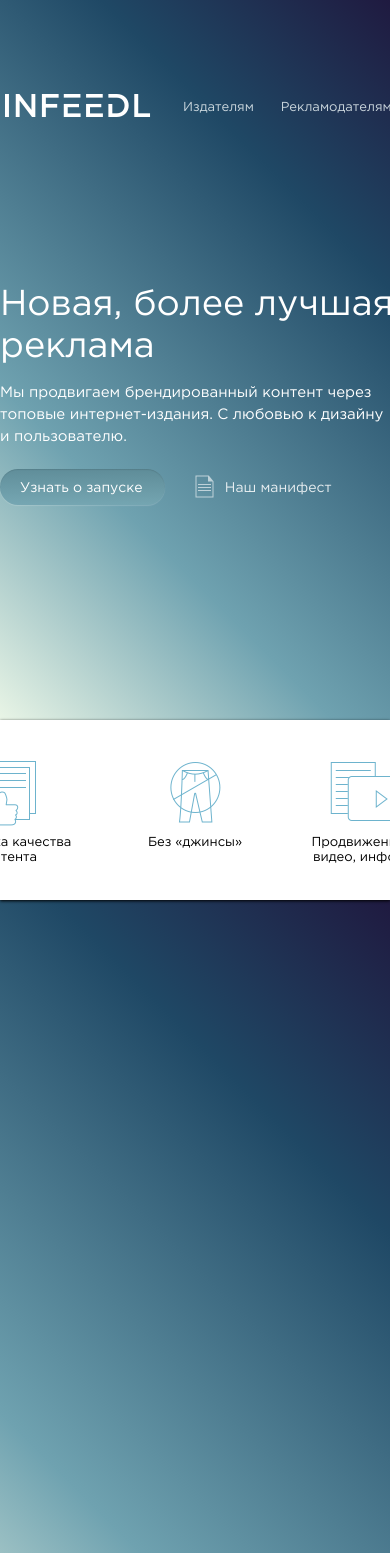
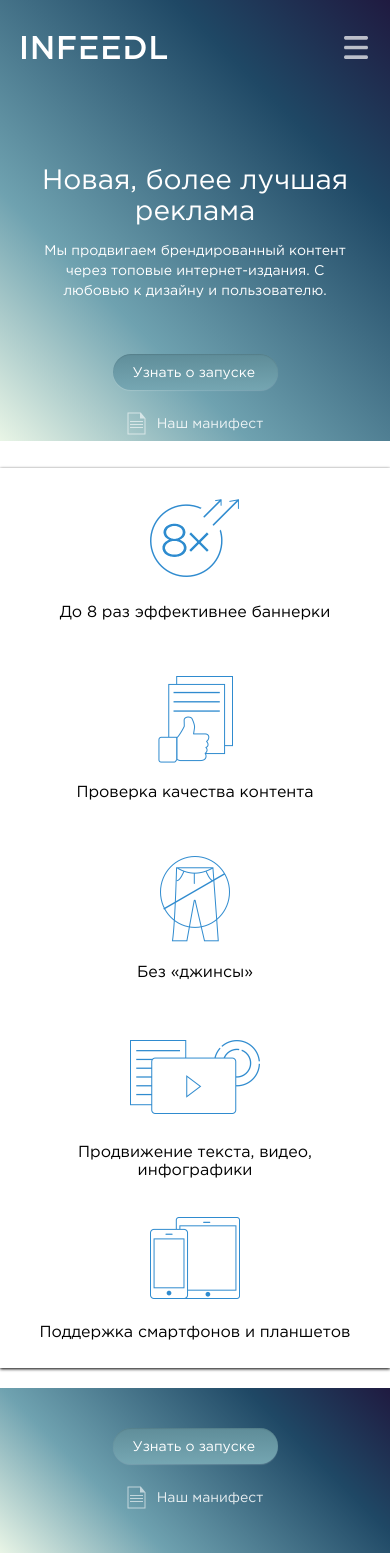
Before and after one commit to infeedl/infeedl-landing, a Jekyll site: the page built from index.html, in a window 390 px wide. Built offline with Jekyll 4.4.1, drawn with Linux system fonts in a browser that asks for light colours; nearby versions of some CDN libraries.

Commit message:
Mobile layout

```diff
--- /dev/null
+++ b/_includes/btns.html
@@ -0,0 +1,8 @@
+<div class="btns">
+  <form>
+    <input class="launch" type="text" placeholder="Узнать о запуске" data-blur-placeholder="Узнать о запуске" data-focus-placeholder="Ваш email" data-complete-placeholder="Спасибо! Расскажите друзьям:" />
+    <button type="submit" class="submit"></button>
+  </form>
+  {% include social.html %}
+  <button class="manifesto">Наш манифест</button>
+</div>
--- a/_includes/index.html
+++ b/_includes/index.html
@@ -2,28 +2,14 @@
   <div class="inner">
     <div class="header">
       <a href="/" class="logo"></a>
-      <ul>
-        <li><a href="http://publisher.infeedl.com/">Издателям</a></li>
-        <li><a href="http://advertiser.infeedl.com/">Рекламодателям</a></li>
-        <li><a href="http://blog.infeedl.com/">Блог</a></li>
-      </ul>
-      <div class="like">
-        <span class="caption">Следите за новостями —</span>
-        <div class="fb-like" data-href="https://www.facebook.com/infeedl" data-layout="button" data-action="like" data-show-faces="false" data-share="false"></div>
-      </div>
+      {% include menu.html %}
+      <button class="mobile-menu"></button>
     </div>
     <div class="content">
       <div class="hero">
         <h1>Новая, более лучшая реклама</h1>
         <p>Мы продвигаем брендированный контент через топовые интернет-издания. С любовью к дизайну и&nbsp;пользователю.</p>
-        <div class="btns">
-          <form>
-            <input class="launch" type="text" placeholder="Узнать о запуске" data-blur-placeholder="Узнать о запуске" data-focus-placeholder="Ваш email" data-complete-placeholder="Спасибо! Расскажите друзьям:" />
-            <button type="submit" class="submit"></button>
-          </form>
-          {% include social.html %}
-          <button class="manifesto">Наш манифест</button>
-        </div>
+        {% include btns.html %}
       </div>
       <div class="devices"><span></span></div>
     </div>
@@ -42,6 +28,15 @@
   </div>
 </section>
 
+<section class="deep-bottom">
+  <div class="inner">
+    {% include btns.html %}
+    <div class="like">
+      <div class="fb-like" data-href="https://www.facebook.com/infeedl" data-layout="button" data-action="like" data-show-faces="false" data-share="false"></div>
+    </div>
+  </div>
+</section>
+
 <div class="overlay manifesto hidden">
   <div class="inner">
     <div class="close"></div>
@@ -57,3 +52,12 @@
     </div>
   </div>
 </div>
+
+<div class="overlay mobile-menu hidden">
+  <div class="inner">
+    <div class="close"></div>
+    <div class="contents">
+      {% include menu.html %}
+    </div>
+  </div>
+</div>
--- /dev/null
+++ b/_includes/menu.html
@@ -0,0 +1,9 @@
+<ul>
+  <li><a href="http://publisher.infeedl.com/">Издателям</a></li>
+  <li><a href="http://advertiser.infeedl.com/">Рекламодателям</a></li>
+  <li><a href="http://blog.infeedl.com/">Блог</a></li>
+</ul>
+<div class="like">
+  <span class="caption">Следите за новостями —</span>
+  <div class="fb-like" data-href="https://www.facebook.com/infeedl" data-layout="button" data-action="like" data-show-faces="false" data-share="false"></div>
+</div>
--- a/css/application.scss
+++ b/css/application.scss
@@ -76,10 +76,11 @@ $cello: #1f4865;
 $neptune: #6fa2b0;
 $dawn-pink: #e9f5e6;
 $mystic: #dde7eb;
-
 $launch-left: #5E8C98;
 $launch-right: #76A7B3;
 
+$mobile-breakpoint: 959px;
+$desktop-breakpoint: 960px;
 $regular-font-size: 13px;
 
 @include keyframes(manifesto-button) {
@@ -110,7 +111,10 @@ $regular-font-size: 13px;
 }
 
 html, body {
+  @media (min-width: $desktop-breakpoint) {
     @include gradient-background();
+  }
+
   height: 100%;
   font-family: 'gotham_proregular';
 }
@@ -121,6 +125,10 @@ html, body {
   width: 940px;
   height: 100%;
   margin: 0 auto;
+
+  @media (max-width: $mobile-breakpoint) {
+    width: 100%;
+  }
 }
 
 .hidden {
@@ -129,6 +137,8 @@ html, body {
 
 .top {
   @include gradient-background();
+
+  @media (min-width: $desktop-breakpoint) {
     position: absolute;
     top: 0;
     right: 0;
@@ -136,18 +146,26 @@ html, body {
     left: 0;
     min-height: 500px;
     overflow: hidden;
+  }
 
-  @media screen and (max-height: 625px) {
+  @media (max-height: 625px) {
     bottom: 0;
     padding-bottom: 125px;
   }
 
+  @media (max-width: $mobile-breakpoint) {
+    padding-bottom: 0;
+  }
+
   .header {
     @include clearfix;
+
+    @media (min-width: $desktop-breakpoint) {
       position: absolute;
       top: 13%;
       right: 0;
       left: 0;
+    }
 
     .logo {
       display: block;
@@ -157,6 +175,10 @@ html, body {
       height: 23px;
       background: url(/images/logo.png) no-repeat center center;
       background-size: 146px 23px;
+
+      @media (max-width: $mobile-breakpoint) {
+        margin: 36px 0 0 22px;
+      }
     }
 
     ul {
@@ -164,6 +186,10 @@ html, body {
       float: left;
       padding: 0;
       margin: 2px 0 0 32px;
+
+      @media (max-width: $mobile-breakpoint) {
+        display: none;
+      }
 
       li {
         display: inline-block;
@@ -188,6 +214,10 @@ html, body {
       display: block;
       float: right;
 
+      @media (max-width: $mobile-breakpoint) {
+        display: none;
+      }
+
       .caption {
         @include opacity(.5);
         display: inline-block;
@@ -198,37 +228,379 @@ html, body {
         vertical-align: top;
       }
     }
+
+    .mobile-menu {
+      @media (min-width: $desktop-breakpoint) {
+        display: none;
+      }
+
+      display: block;
+      float: right;
+      width: 24px;
+      height: 23px;
+      background: #fff;
+      border: 0;
+      margin: 36px 22px 0 0;
+      background: url(/images/mobile-menu.png) no-repeat center center;
+      background-size: 24px 23px;
+    }
   }
 
   .content {
+    @media (min-width: $desktop-breakpoint) {
       position: absolute;
       top: 26%;
       right: 0;
       left: 0;
       height: 384px;
+    }
 
     .hero {
+      @media (min-width: $desktop-breakpoint) {
         position: absolute;
         top: 22%;
         width: 400px;
         margin: 0 120px 0 0;
+      }
+
+      @media (max-width: $mobile-breakpoint) {
+        width: 80%;
+        padding: 0 10%;
+        margin: 105px 0 0 0;
+        text-align: center;
+      }
+
       color: #fff;
 
       h1 {
         font-weight: normal;
         font-size: 36px;
         line-height: 42px;
-        margin:10px 0;
+        margin: 10px 0;
+
+        @media (max-width: $mobile-breakpoint) {
+          font-size: 28px;
+          line-height: 31px;
+        }
       }
 
       p {
         font-size: 15px;
         line-height: 22px;
+
+        @media (max-width: $mobile-breakpoint) {
+          font-size: 14px;
+          line-height: 20px;
+        }
+      }
+    }
+
+    .devices {
+      position: absolute;
+      left: 50%;
+      width: 525px;
+
+      @media (max-width: $mobile-breakpoint) {
+        display: none;
+      }
+
+      span {
+        display: inline-block;
+        width: 525px;
+        height: 644px;
+        background: url(/images/devices.png) no-repeat center center;
+        background-size: 525px 644px;
+      }
+    }
+  }
+}
+
+.bottom {
+  @include box-shadow(0, 1px, 3px, rgba(0, 0, 0, 29));
+
+  @media (min-width: $desktop-breakpoint) {
+    position: fixed;
+    right: 0;
+    bottom: 0;
+    left: 0;
+    height: 20%;
+    min-height: 125px;
+  }
+
+  background: #fff;
+
+  .inner {
+    @media (min-width: $desktop-breakpoint) {
+      position: absolute;
+      top: 50%;
+      left: 50%;
+      margin-top: -60px;
+      margin-left: -470px;
+    }
+  }
+
+  ul {
+    @include clearfix;
+    list-style: none;
+    padding: 0;
+    margin: 0;
+
+    @media (max-width: $mobile-breakpoint) {
+      margin-bottom: 20px;
+    }
+
+    li {
+      @media (min-width: $desktop-breakpoint) {
+        float: left;
+        width: 20%;
+        height: 120px;
+      }
+
+      @media (max-width: $mobile-breakpoint) {
+        height: 180px;
+      }
+
+      display: block;
+      position: relative;
+      padding: 0;
+      margin: 0;
+
+      &.icon01 {
+        @media (min-width: $desktop-breakpoint) {
+          background: url(/images/icon01.png) no-repeat center 20%;
+          background-size: 67px 58px;
+        }
+
+        @media (max-width: $mobile-breakpoint) {
+          background: url(/images/icon01-mobile.png) no-repeat center 30%;
+          background-size: 90px 78px;
+        }
+      }
+
+      &.icon02 {
+        @media (min-width: $desktop-breakpoint) {
+          background: url(/images/icon02.png) no-repeat center 20%;
+          background-size: 57px 66px;
+        }
+
+        @media (max-width: $mobile-breakpoint) {
+          background: url(/images/icon02-mobile.png) no-repeat center 30%;
+          background-size: 75px 87px;
+        }
+      }
+
+      &.icon03 {
+        @media (min-width: $desktop-breakpoint) {
+          background: url(/images/icon03.png) no-repeat center 20%;
+          background-size: 51px 61px;
+        }
+
+        @media (max-width: $mobile-breakpoint) {
+          background: url(/images/icon03-mobile.png) no-repeat center 30%;
+          background-size: 70px 86px;
+        }
+      }
+
+      &.icon04 {
+        @media (min-width: $desktop-breakpoint) {
+          background: url(/images/icon04.png) no-repeat center 20%;
+          background-size: 106px 59px;
+        }
+
+        @media (max-width: $mobile-breakpoint) {
+          background: url(/images/icon04-mobile.png) no-repeat center 30%;
+          background-size: 130px 74px;
+        }
+      }
+
+      &.icon05 {
+        @media (min-width: $desktop-breakpoint) {
+          background: url(/images/icon05.png) no-repeat center 20%;
+          background-size: 66px 60px;
+        }
+
+        @media (max-width: $mobile-breakpoint) {
+          background: url(/images/icon05-mobile.png) no-repeat center 30%;
+          background-size: 90px 82px;
+        }
+      }
+
+      span {
+        display: block;
+        position: absolute;
+        top: 80px;
+        width: 100%;
+        text-align: center;
+        margin-top: 4px;
+        font-size: $regular-font-size;
+
+        @media (max-width: $mobile-breakpoint) {
+          font-size: 16px;
+          top: 130px;
+          width: 80%;
+          padding: 0 10%;
+        }
+      }
+    }
+  }
+}
+
+.deep-bottom {
+  @media (min-width: $desktop-breakpoint) {
+    display: none;
+  }
+
+  @include gradient-background();
+  text-align: center;
+
+  .inner {
+    padding: 40px 10% 22px 10%;
+    width: 80%;
+
+    .btns {
+      margin-top: 0;
+      margin-bottom: 16px;
+    }
+  }
+}
+
+.overlay {
+  position: fixed;
+  top: 0;
+  right: 0;
+  bottom: 0;
+  left: 0;
+  background: rgba(0, 0, 0, .7);
+
+  .inner {
+    @include opacity(0);
+    -webkit-animation-duration: .5s;
+    animation-duration: .5s;
+
+    position: absolute;
+    background: #000;
+    color: #fff;
+
+    @media (min-width: $desktop-breakpoint) {
+      top: 5%;
+      bottom: 5%;
+      left: 50%;
+      width: 625px;
+      height: auto;
+      padding: 20px 0;
+      margin-left: -312px;
+    }
+
+    @media (max-width: $mobile-breakpoint) {
+      top: 0;
+      right: 0;
+      bottom: 0;
+      left: 0;
+    }
+
+    .close {
+      position: absolute;
+      cursor: pointer;
+
+      @media (min-width: $desktop-breakpoint) {
+        top: 0;
+        right: -50px;
+        width: 26px;
+        height: 27px;
+        background: url(/images/close.png) no-repeat center center;
+        background-size: 26px 27px;
+      }
+
+      @media (max-width: $mobile-breakpoint) {
+        top: 22px;
+        right: 12px;
+        width: 24px;
+        height: 23px;
+        background: url(/images/close-mobile.png) no-repeat center center;
+        background-size: 24px 23px;
+      }
+    }
+
+    .contents {
+      height: 100%;
+      overflow: auto;
+    }
+  }
+
+  &.manifesto {
+    .contents {
+      h1 {
+        margin: 50px 0 30px 0;
+        text-align: center;
+        font-size: 36px;
+        line-height: 34px;
+      }
+
+      p {
+        margin: 25px 42px;
+        font-size: 16px;
+        line-height: 22px;
+      }
+
+      .social {
+        width: 100%;
+        text-align: center;
+
+        @media (max-width: $mobile-breakpoint) {
+          padding-bottom: 20px;
+        }
+      }
+    }
+  }
+
+  &.mobile-menu {
+    .contents {
+      ul {
+        position: absolute;
+        top: 50%;
+        left: 50%;
+        margin: -75px 0 0 -80px;
+        padding: 0;
+        text-align: center;
+
+        li {
+          display: block;
+          margin: 0 0 32px 0;
+
+          a {
+            color: #fff;
+            font-size: 19px;
+            text-decoration: none;
+          }
+        }
+      }
+
+      .like {
+        position: absolute;
+        bottom: 40px;
+        width: 100%;
+        text-align: center;
+
+        .caption {
+          display: block;
+          margin: 0 0 12px 0;
+          font-size: 15px;
+          color: rgba(255, 255, 255, .4);
+        }
+      }
+    }
+  }
 }
 
 .btns {
+  @media (min-width: $desktop-breakpoint) {
     width: 120%;
     margin: 22px 0 0 0;
+  }
+
+  @media (max-width: $mobile-breakpoint) {
+    margin: 54px 0 27px 0;
+  }
 
   .launch, .manifesto {
     color: #fff;
@@ -250,6 +622,12 @@ html, body {
         @include animation('none');
         @include opacity(.6);
       }
+
+      @media (max-width: $mobile-breakpoint) {
+        margin-top: 15px;
+        padding-right: 0;
+        font-size: 14px;
+      }
     }
   }
 
@@ -258,7 +636,14 @@ html, body {
     animation-duration: .5s;
     display: inline-block;
     position: relative;
+
+    @media (min-width: $desktop-breakpoint) {
       margin-right: 25px;
+    }
+
+    @media (max-width: $mobile-breakpoint) {
+      display: block;
+    }
 
     .launch {
       @include transition(width, .2s, ease-in);
@@ -290,13 +675,22 @@ html, body {
 
     &.focused {
       .launch {
+        box-sizing: border-box;
+
         @include placeholder {
           color: rgba(255, 255, 255, .4);
         }
 
         cursor: text;
+
+        @media (min-width: $desktop-breakpoint) {
           width: 220px;
           padding-right: 40px;
+        }
+
+        @media (max-width: $mobile-breakpoint) {
+          width: 100%;
+        }
       }
 
       .submit {
@@ -332,154 +726,6 @@ html, body {
     display: none;
   }
 }
-    }
-
-    .devices {
-      position: absolute;
-      left: 50%;
-      width: 525px;
-
-      span {
-        display: inline-block;
-        width: 525px;
-        height: 644px;
-        background: url(/images/devices.png) no-repeat center center;
-        background-size: 525px 644px;
-      }
-    }
-  }
-}
-
-.bottom {
-  @include box-shadow(0, 1px, 3px, rgba(0, 0, 0, 29));
-  position: fixed;
-  right: 0;
-  bottom: 0;
-  left: 0;
-  height: 20%;
-  min-height: 125px;
-  background: #fff;
-
-  .inner {
-    position: absolute;
-    top: 50%;
-    left: 50%;
-    margin-top: -60px;
-    margin-left: -470px;
-  }
-
-  ul {
-    @include clearfix;
-    list-style: none;
-    padding: 0;
-    margin: 0;
-
-    li {
-      display: block;
-      float: left;
-      position: relative;
-      padding: 0;
-      margin: 0;
-      width: 20%;
-      height: 120px;
-
-      &.icon01 {
-        background: url(/images/icon01.png) no-repeat center 20%;
-        background-size: 67px 58px;
-      }
-
-      &.icon02 {
-        background: url(/images/icon02.png) no-repeat center 20%;
-        background-size: 57px 66px;
-      }
-
-      &.icon03 {
-        background: url(/images/icon03.png) no-repeat center 20%;
-        background-size: 51px 61px;
-      }
-
-      &.icon04 {
-        background: url(/images/icon04.png) no-repeat center 20%;
-        background-size: 106px 59px;
-      }
-
-      &.icon05 {
-        background: url(/images/icon05.png) no-repeat center 20%;
-        background-size: 66px 60px;
-      }
-
-      span {
-        display: block;
-        position: absolute;
-        top: 80px;
-        width: 100%;
-        text-align: center;
-        margin-top: 4px;
-        font-size: $regular-font-size;
-      }
-    }
-  }
-}
-
-.overlay {
-  position: fixed;
-  top: 0;
-  right: 0;
-  bottom: 0;
-  left: 0;
-  background: rgba(0, 0, 0, .7);
-
-  .inner {
-    @include opacity(0);
-    -webkit-animation-duration: .5s;
-    animation-duration: .5s;
-
-    position: absolute;
-    top: 5%;
-    bottom: 5%;
-    left: 50%;
-    width: 625px;
-    height: auto;
-    margin-left: -312px;
-    padding: 20px 0;
-    background: #000;
-    color: #fff;
-
-    .close {
-      position: absolute;
-      top: 0;
-      right: -50px;
-      width: 26px;
-      height: 27px;
-      background: url(/images/close.png) no-repeat center center;
-      background-size: 26px 27px;
-      cursor: pointer;
-    }
-
-    .contents {
-      height: 100%;
-      overflow: auto;
-
-      h1 {
-        margin: 50px 0 30px 0;
-        text-align: center;
-        font-size: 36px;
-        line-height: 34px;
-      }
-
-      p {
-        margin: 25px 42px;
-        font-size: 16px;
-        line-height: 22px;
-      }
-
-      .social {
-        width: 100%;
-        text-align: center;
-      }
-    }
-  }
-}
 
 .social {
   display: inline-block;
```
Also changed, not shown: js/application.coffee (+24 -10 lines), images/close-mobile.png (added), images/icon01-mobile.png (added), images/icon02-mobile.png (added), images/icon03-mobile.png (added), images/icon04-mobile.png (added), images/icon05-mobile.png (added), images/mobile-menu.png (added). Lines whose indentation alone changed are shown as unchanged.
